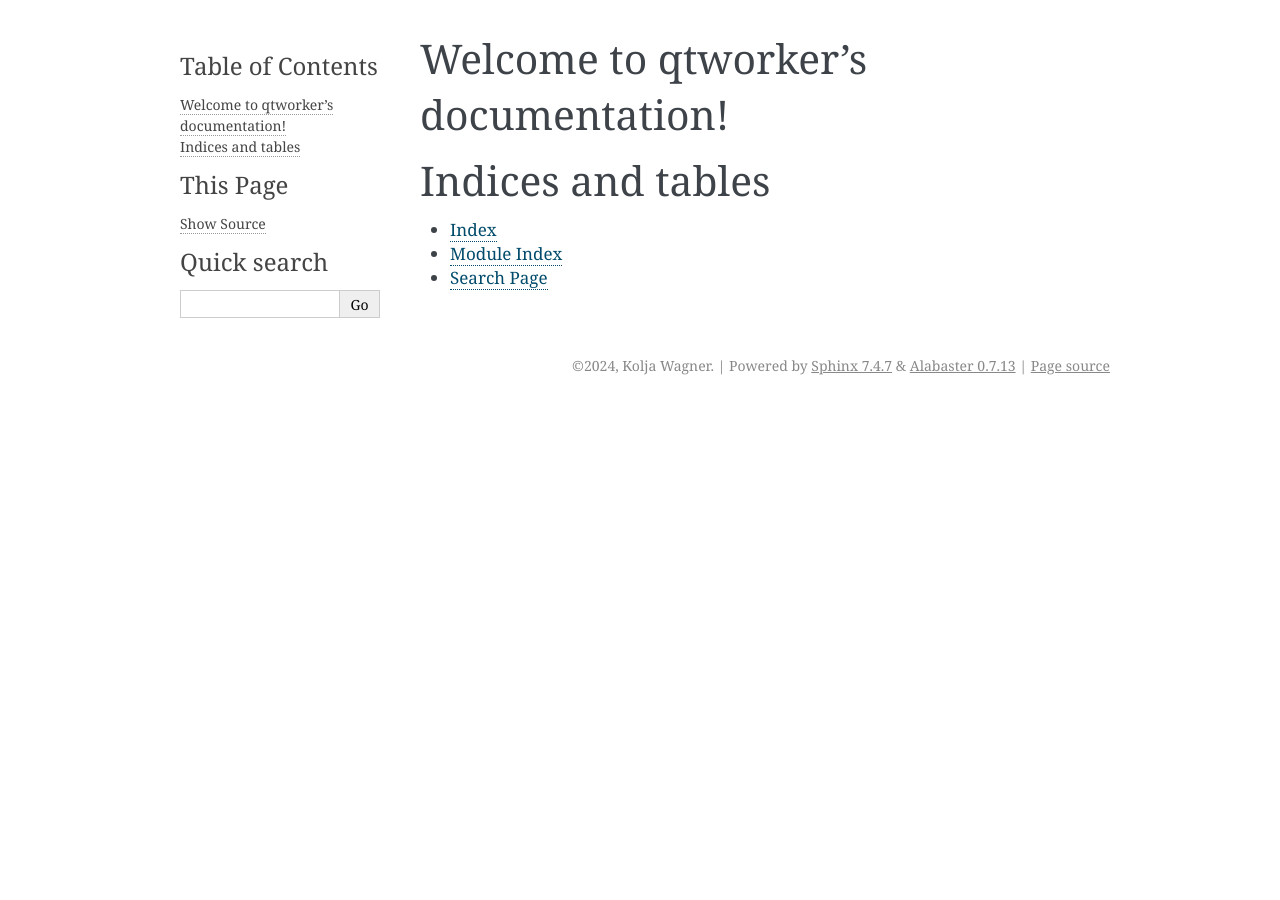
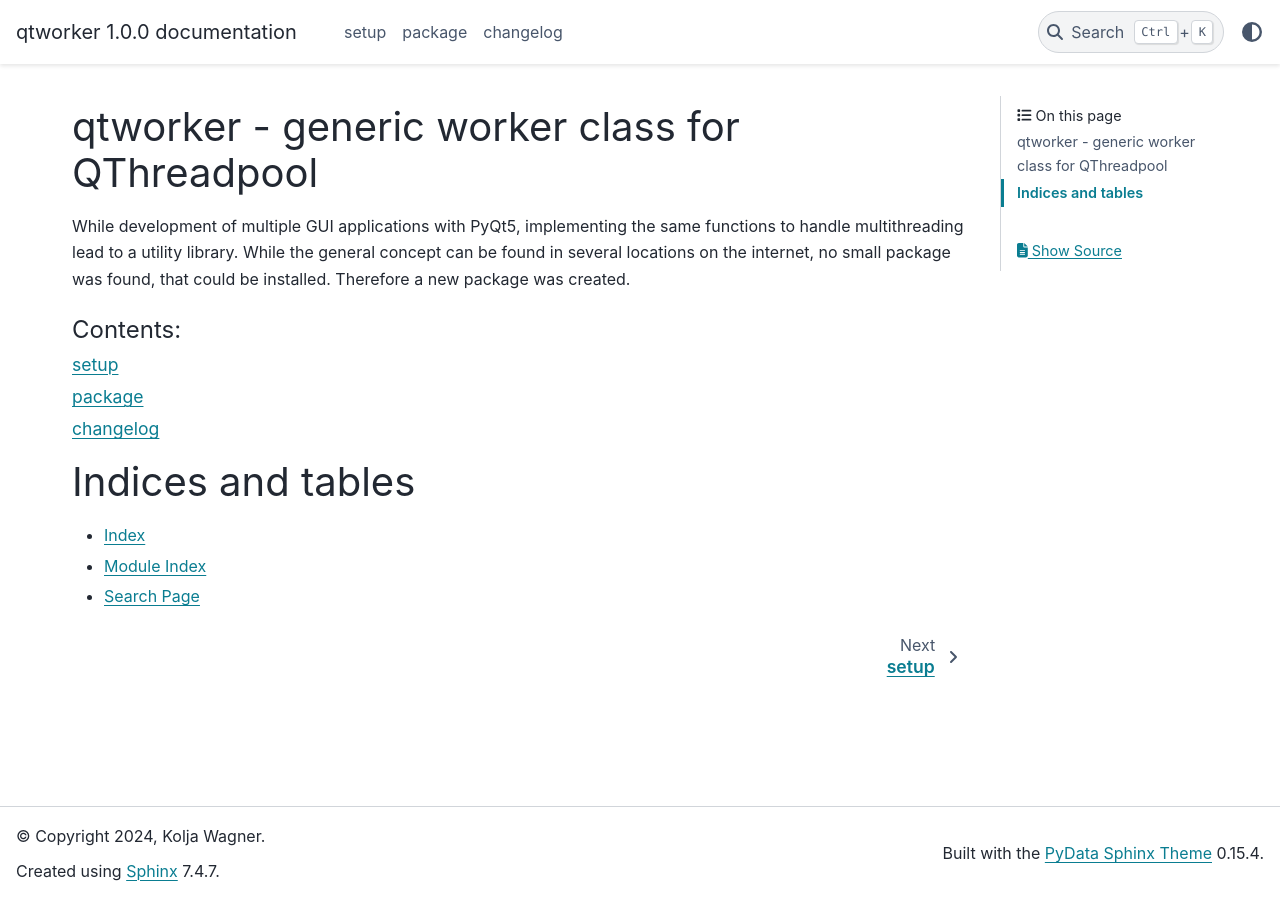
Before and after one commit to kolja-wagner/qtworker, a Sphinx documentation site: the page built from docs/source/index.rst, in a window 1280 px wide. Built offline with Sphinx 7.4.7 and the PyData theme 0.15.4, drawn with Linux system fonts in a browser that asks for light colours.

Commit message:
add documentation

```diff
--- /dev/null
+++ b/docs/source/change.rst
@@ -0,0 +1,6 @@
+changelog
+=========
+
+v1.0.*
+------
+setup the basic package structure, including docs.
--- a/docs/source/conf.py
+++ b/docs/source/conf.py
@@ -9,20 +9,46 @@
 project = 'qtworker'
 copyright = '2024, Kolja Wagner'
 author = 'Kolja Wagner'
-release = '1.0.0'
+
+import qtworker
+release = qtworker.__version__
 
 # -- General configuration ---------------------------------------------------
 # https://www.sphinx-doc.org/en/master/usage/configuration.html#general-configuration
 
-extensions = []
+extensions = [
+    'sphinx.ext.duration',
+    'sphinx.ext.doctest',
+    'sphinx.ext.autodoc',
+    'sphinx.ext.napoleon',
+    'sphinx.ext.autosummary',
+    'sphinx.ext.intersphinx',
+
+    'sphinx_qt_documentation',
+    'sphinx_copybutton',
+    ]
 
 templates_path = ['_templates']
 exclude_patterns = []
+
+# -- options for intersphinx
+qt_documentation = "PySide6"
+
+intersphinx_mapping = {
+    'python': ('https://docs.python.org/3', None),
+    }
+intersphinx_disabled_reftypes = ["*"]
+
+
+# -- options for copybutton
+copybutton_prompt_text = r"/>>>|\.\.\.|\([a-zA-Z]+\)\ \$\ |\$\ /gm"
+copybutton_prompt_is_regexp = True
 
 
 
 # -- Options for HTML output -------------------------------------------------
 # https://www.sphinx-doc.org/en/master/usage/configuration.html#options-for-html-output
 
-html_theme = 'alabaster'
+html_theme = 'pydata_sphinx_theme'
 html_static_path = ['_static']
+html_theme_options = {"navigation_with_keys": True}
--- a/docs/source/index.rst
+++ b/docs/source/index.rst
@@ -3,13 +3,21 @@
    You can adapt this file completely to your liking, but it should at least
    contain the root `toctree` directive.
 
-Welcome to qtworker's documentation!
-====================================
+qtworker - generic worker class for QThreadpool
+===============================================
+
+While development of multiple GUI applications with PyQt5, implementing the same
+functions to handle multithreading lead to a utility library. While the general
+concept can be found in several locations on the internet, no small package was
+found, that could be installed. Therefore a new package was created.
 
 .. toctree::
-   :maxdepth: 2
+   :maxdepth: 1
    :caption: Contents:
 
+   setup
+   package
+   change
 
 
 Indices and tables
--- a/src/qtworker/__init__.py
+++ b/src/qtworker/__init__.py
@@ -6,4 +6,4 @@
 __version__ = __version__ = "1.0.0"
 
 
-from .worker import Worker
+from .worker import Worker, WorkerSignals
```
Also changed, not shown: docs/source/package.rst (added, +23 -0 lines), docs/source/setup.rst (added, +27 -0 lines), 1 other file.
